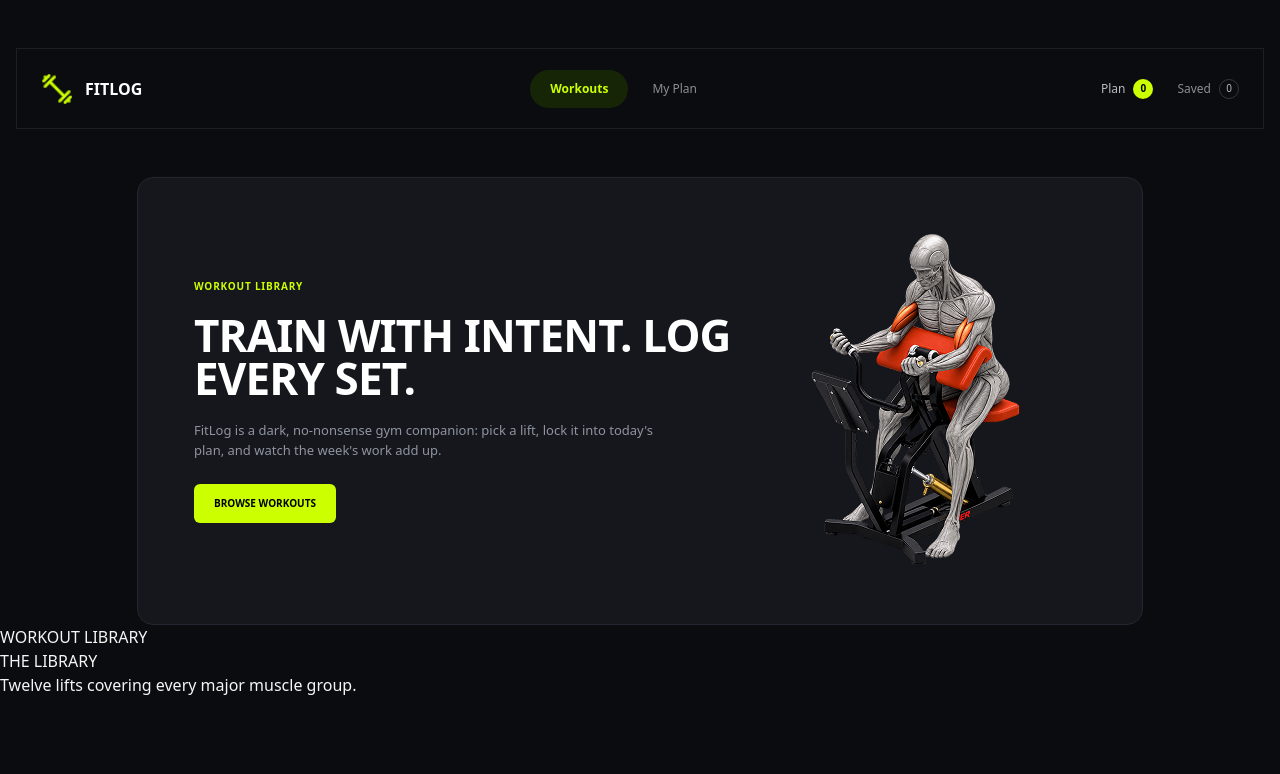
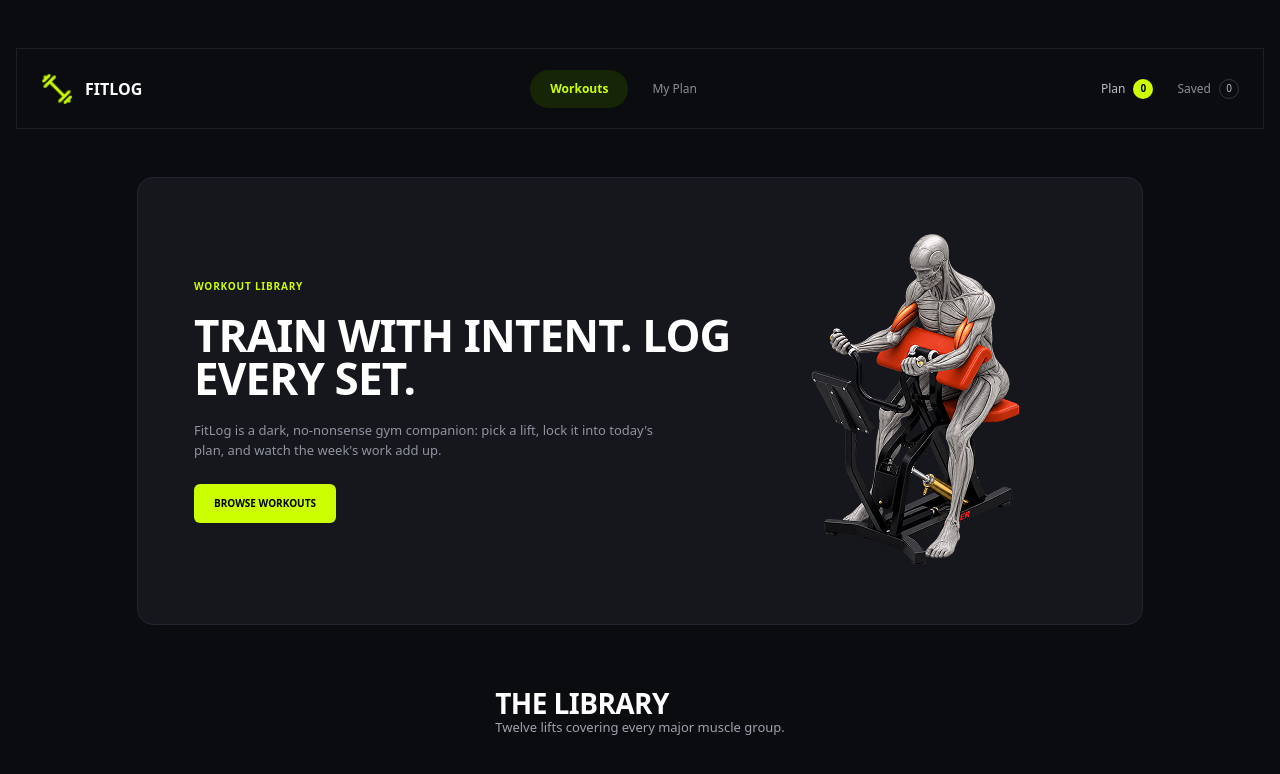
Before and after one commit to Ara-Fat-Islam/Assignment-6, a Next.js app: page / in a window 1280 px wide. Shown: the top 774 px of the page. Built offline with nearby package versions, Linux system fonts and the light colour scheme.

Commit message:
add workout library

```diff
--- a/src/components/WorkoutLibrary.tsx
+++ b/src/components/WorkoutLibrary.tsx
@@ -1,15 +1,14 @@
 export default function WorkoutLibrary() {
   return (
-    <section>
-      <div>
-        <p>WORKOUT LIBRARY</p>
+    <section className="mx-auto max-w-[1232px] py-16">
+      <div className="flex flex-col gap-0">
+        <h2 className="text-[28px] font-black uppercase leading-[28px] tracking-[-0.02em] text-white">
+          THE LIBRARY
+        </h2>
 
-        <h2>THE LIBRARY</h2>
-
-        <p>Twelve lifts covering every major muscle group.</p>
-
-        <div>
-        </div>
+        <p className="h-[20px] text-[13px] leading-[20px] text-[#9CA3AF]">
+          Twelve lifts covering every major muscle group.
+        </p>
       </div>
     </section>
   );
```
